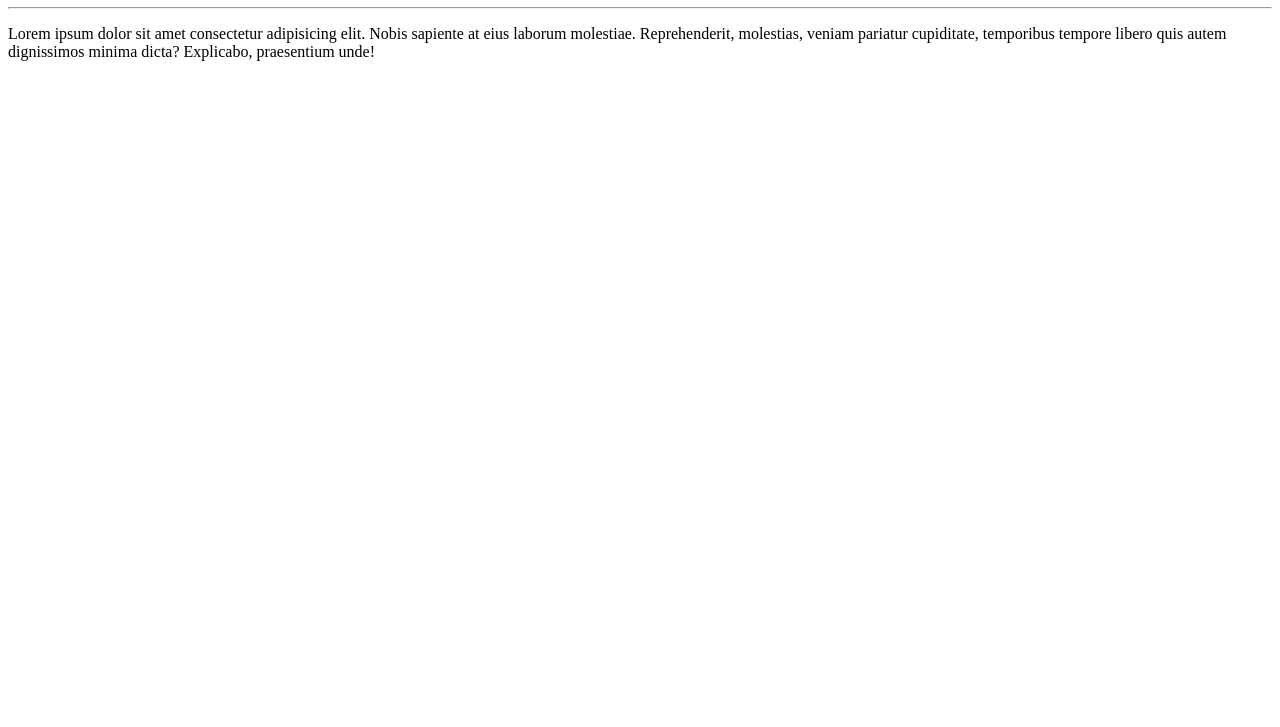
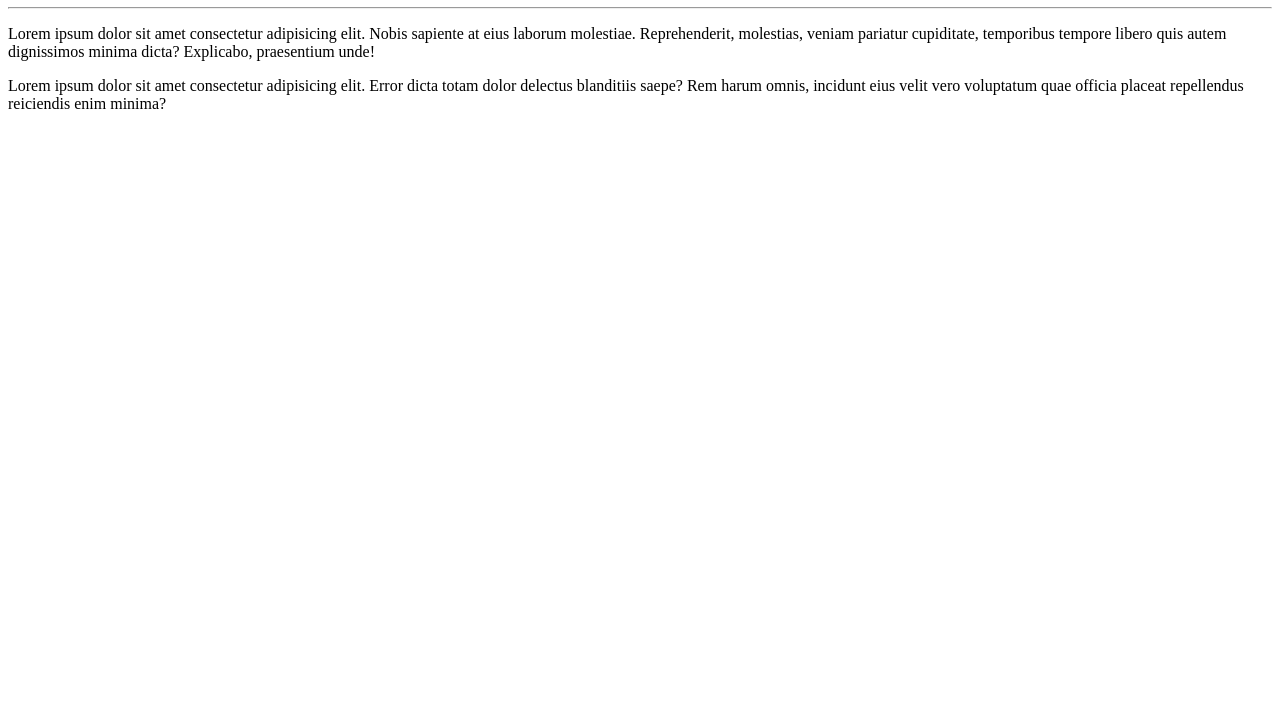
Before and after one commit to ramondfalcao/Ola-Mundo, a plain HTML site: page site-exemplo/index.html in a window 1280 px wide. Shown: the part 73-800 px from the top of the page. Drawn offline with Linux system fonts and the light colour scheme.

Commit message:
adicionei um parágrafo

```diff
--- a/site-exemplo/index.html
+++ b/site-exemplo/index.html
@@ -10,5 +10,6 @@
      <h1>Olá, Mundo!</h1>
      <hr>
      <p>Lorem ipsum dolor sit amet consectetur adipisicing elit. Nobis sapiente at eius laborum molestiae. Reprehenderit, molestias, veniam pariatur cupiditate, temporibus tempore libero quis autem dignissimos minima dicta? Explicabo, praesentium unde!</p>
+     <p>Lorem ipsum dolor sit amet consectetur adipisicing elit. Error dicta totam dolor delectus blanditiis saepe? Rem harum omnis, incidunt eius velit vero voluptatum quae officia placeat repellendus reiciendis enim minima?</p>
 </body>
 </html>
```
